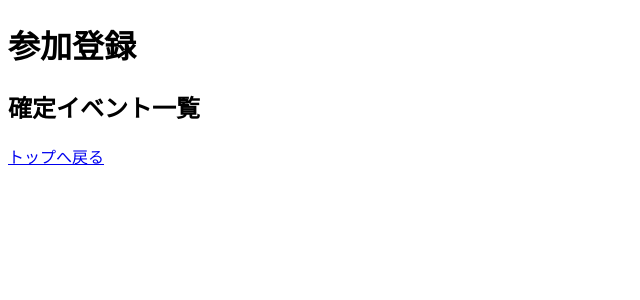
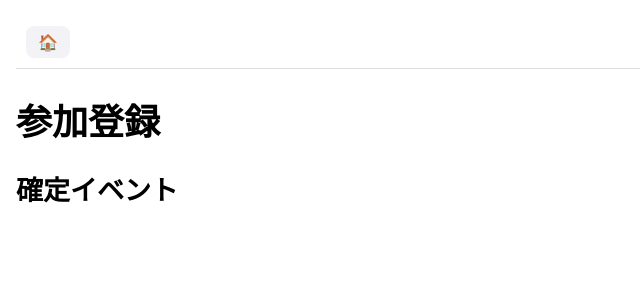
Before and after one commit to matsumurashin0125/event-app6, a Flask app: page /register in a window 1280 px wide. Shown: the top 300 px of the page, without its empty margins (0-640 px from the left). Run offline with Flask 3, Linux system fonts and the light colour scheme; data that the repository does not hold is empty.

Commit message:
register.html を更新

```diff
--- a/templates/register.html
+++ b/templates/register.html
@@ -2,55 +2,59 @@
 <html>
 <head>
     <title>参加登録</title>
+    <meta name="viewport" content="width=device-width, initial-scale=1">
+    <link rel="stylesheet" href="/static/style.css">
 </head>
 <body>
 
+<div class="nav">
+    <a href="{{ url_for('home') }}">🏠</a>
+</div>
+
 <h1>参加登録</h1>
 
-<h2>確定イベント一覧</h2>
-<ul>
+<h2>確定イベント</h2>
 {% for con, event in events %}
-    <li>
-        <a href="{{ url_for('register', event_id=con.id) }}">
-            {{ event.year }}/{{ event.month }}/{{ event.day }} {{ event.gym }}
-        </a>
-    </li>
+<div class="card">
+    <a class="btn"
+       href="{{ url_for('register', event_id=con.id) }}">
+       {{ event.year }}/{{ event.month }}/{{ event.day }} {{ event.gym }}
+    </a>
+</div>
 {% endfor %}
-</ul>
 
 {% if selected_event %}
 <hr>
 <h2>出欠登録</h2>
+
 <form method="post">
     <input type="hidden" name="event_id" value="{{ selected_event }}">
 
-    名前：
+    <label>名前</label>
     <select name="name">
         {% for m in members %}
             <option value="{{ m }}">{{ m }}</option>
         {% endfor %}
-    </select><br>
+    </select>
 
-    ステータス：
+    <label>ステータス</label>
     <select name="status">
         <option value="参加">参加</option>
         <option value="欠席">欠席</option>
         <option value="未定">未定</option>
-    </select><br>
+    </select>
 
-    <button type="submit">登録</button>
+    <button type="submit">登録する</button>
 </form>
 
-<h3>登録済み一覧</h3>
-<ul>
-    {% for a in attendance %}
-        <li>{{ a.name }} : {{ a.status }}</li>
-    {% endfor %}
-</ul>
+<h2>登録済み一覧</h2>
+{% for a in attendance %}
+<div class="card">
+    {{ a.name }}：{{ a.status }}
+</div>
+{% endfor %}
 
 {% endif %}
 
-<p><a href="{{ url_for('home') }}">トップへ戻る</a></p>
-
 </body>
 </html>
```
